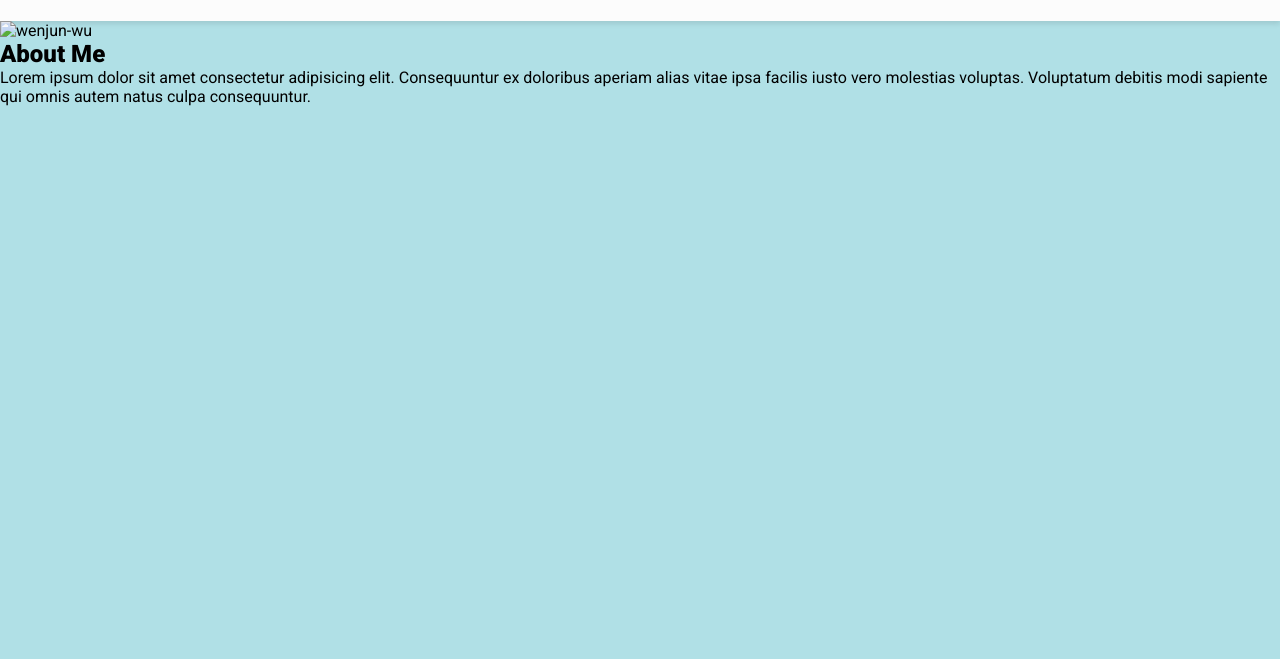
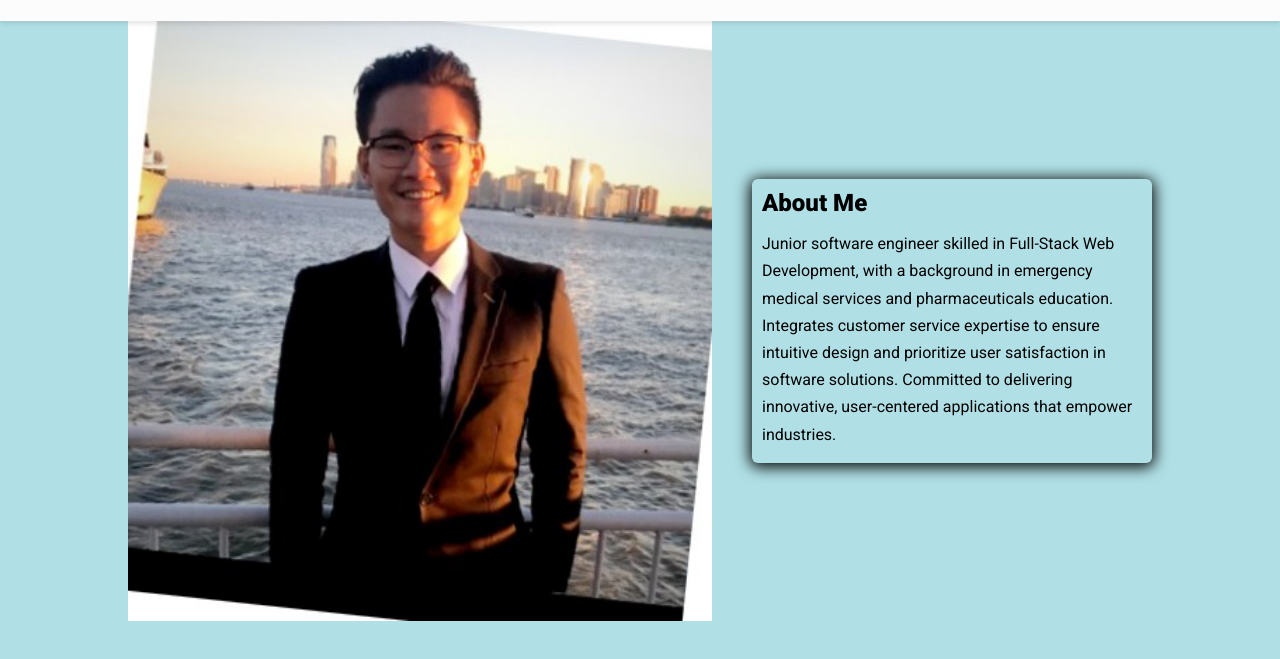
Before and after one commit to Wuhoos/Personal-website, a plain HTML site: page index.html in a window 1280 px wide. Shown: the part 55-714 px from the top of the page. Drawn offline with Linux system fonts and the light colour scheme.

Commit message:
finished about me set up

```diff
--- a/index.html
+++ b/index.html
@@ -19,17 +19,17 @@
             <ion-icon class="bars" name="menu-outline">=</ion-icon>
         </button>
     </nav>
-    <section>
+    <section class="hero" id="about">
         <img
-        src=""
+        src="images/resume pic.jpeg"
         alt="wenjun-wu"
         loading="lazy"
         class="hero-img"
         />
-        <div>
+        <div class="bio">
             <h2 class="bio-title">About Me</h2>
-            <p class="bio-text">
-                Lorem ipsum dolor sit amet consectetur adipisicing elit. Consequuntur ex doloribus aperiam alias vitae ipsa facilis iusto vero molestias voluptas. Voluptatum debitis modi sapiente qui omnis autem natus culpa consequuntur.
+            <p class="bio-title">
+                Junior software engineer skilled in Full-Stack Web Development, with a background in emergency medical services and pharmaceuticals education. Integrates customer service expertise to ensure intuitive design and prioritize user satisfaction in software solutions. Committed to delivering innovative, user-centered applications that empower industries.
             </p>
         </div>
     </section>
--- a/style.css
+++ b/style.css
@@ -85,4 +85,34 @@ nav ul li {
     background-color: transparent;
     cursor: pointer;
     display: none;
-  }
+}
+
+.hero {
+    display: flex;
+    align-items: center;
+    justify-content: center;
+    gap: 2.5rem;
+    max-width: 68.75;
+    margin: auto;
+}
+
+.hero img {
+    height: 37.5rem;
+    width: 36.5rem;
+}
+
+.bio {
+    width: 25rem;
+    padding: 0.625rem;
+    border-radius: 6px;
+    box-shadow: 0px 2px 15px 2px var(--primary-color);
+}
+
+.bio h2 {
+    margin-bottom: var(--bottom-margin);
+}
+
+.bio p {
+    line-height: var(--line-height);
+    padding: 0.3rem 0;
+}
```
Also changed, not shown: images/resume pic.jpeg (added).
